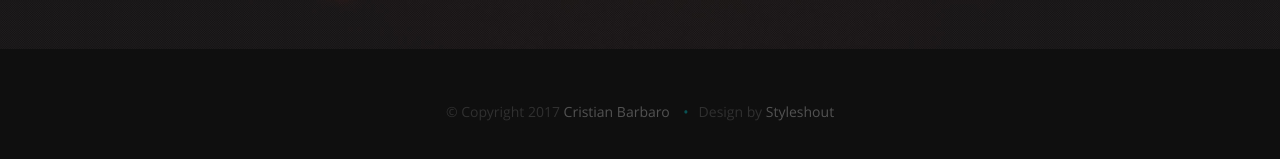
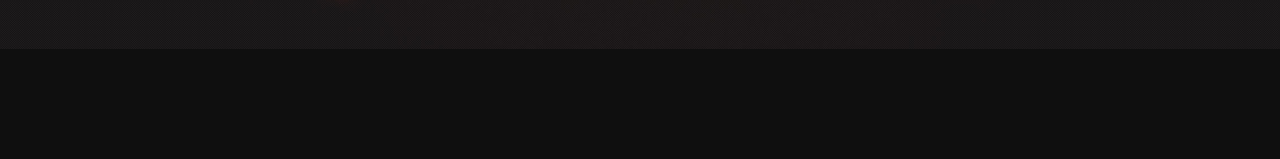
Before and after one commit to cristianbarbaro/cristianbarbaro.github.io, a plain HTML site: page index.html in a window 1280 px wide. Shown: the part 751-910 px from the top of the page. After the commit the page ends 800 px from the top, so only its background shows below. Drawn offline with nearby package versions, Linux system fonts and the light colour scheme.

Commit message:
Contribuciones y sin footer

```diff
--- a/index.html
+++ b/index.html
@@ -54,21 +54,6 @@
 
    </header> <!-- Header End -->
 
-   <!-- footer
-   ================================================== -->
-   <footer>
-
-      <div class="row">
-         <div class="twelve columns">
-            <ul class="copyright">
-               <li>&copy; Copyright 2017 <a href="http://www.cristianbarbaro.com">Cristian Barbaro</a></li>
-               <li>Design by <a title="Styleshout" href="http://www.styleshout.com/" target="_blank">Styleshout</a></li>
-            </ul>
-         </div>
-      </div>
-
-   </footer> <!-- Footer End-->
-
    <!-- Java Script
    ================================================== -->
    <script src="http://ajax.googleapis.com/ajax/libs/jquery/1.10.2/jquery.min.js"></script>
```
Also changed, not shown: 1 other file.
